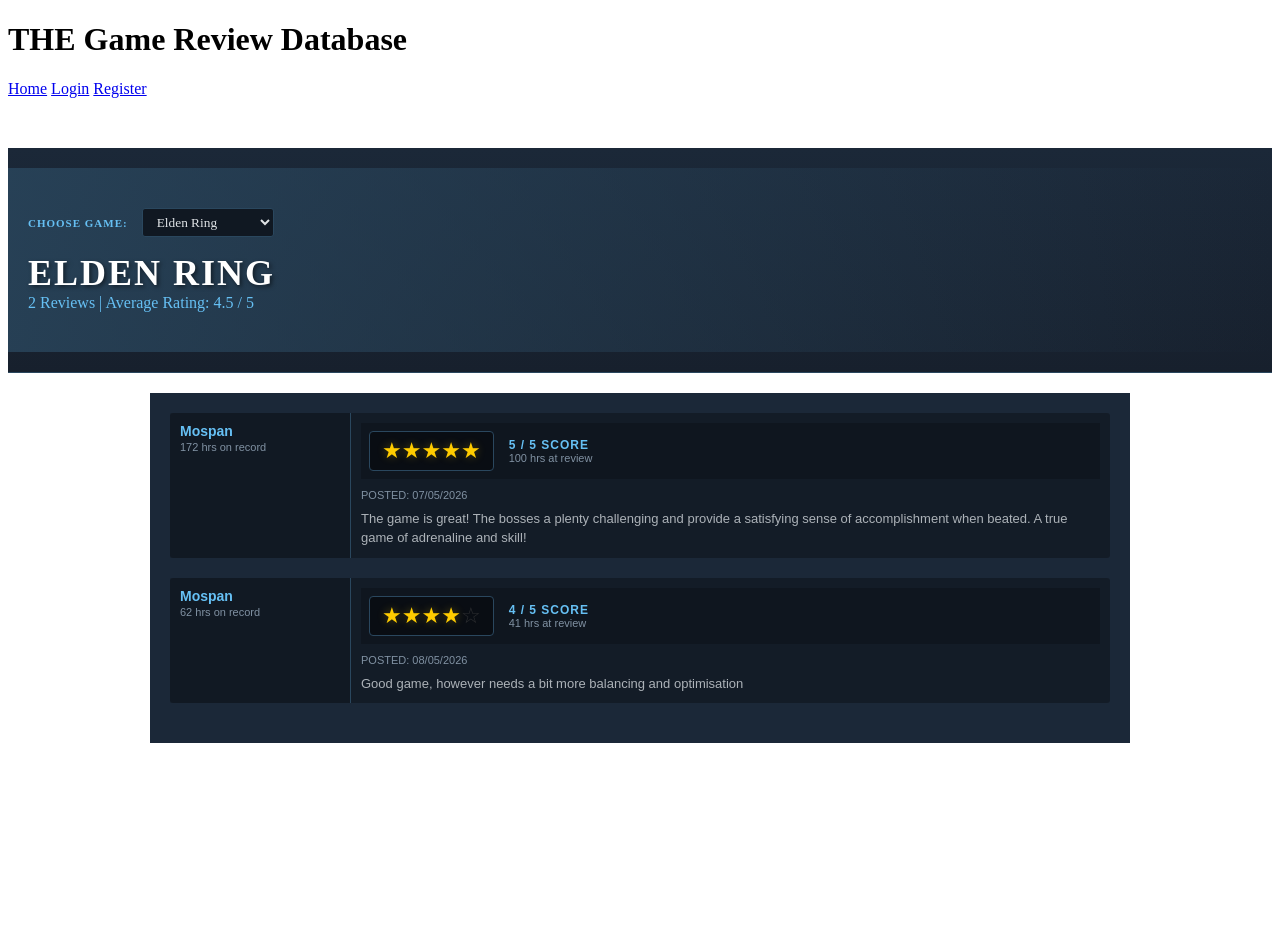
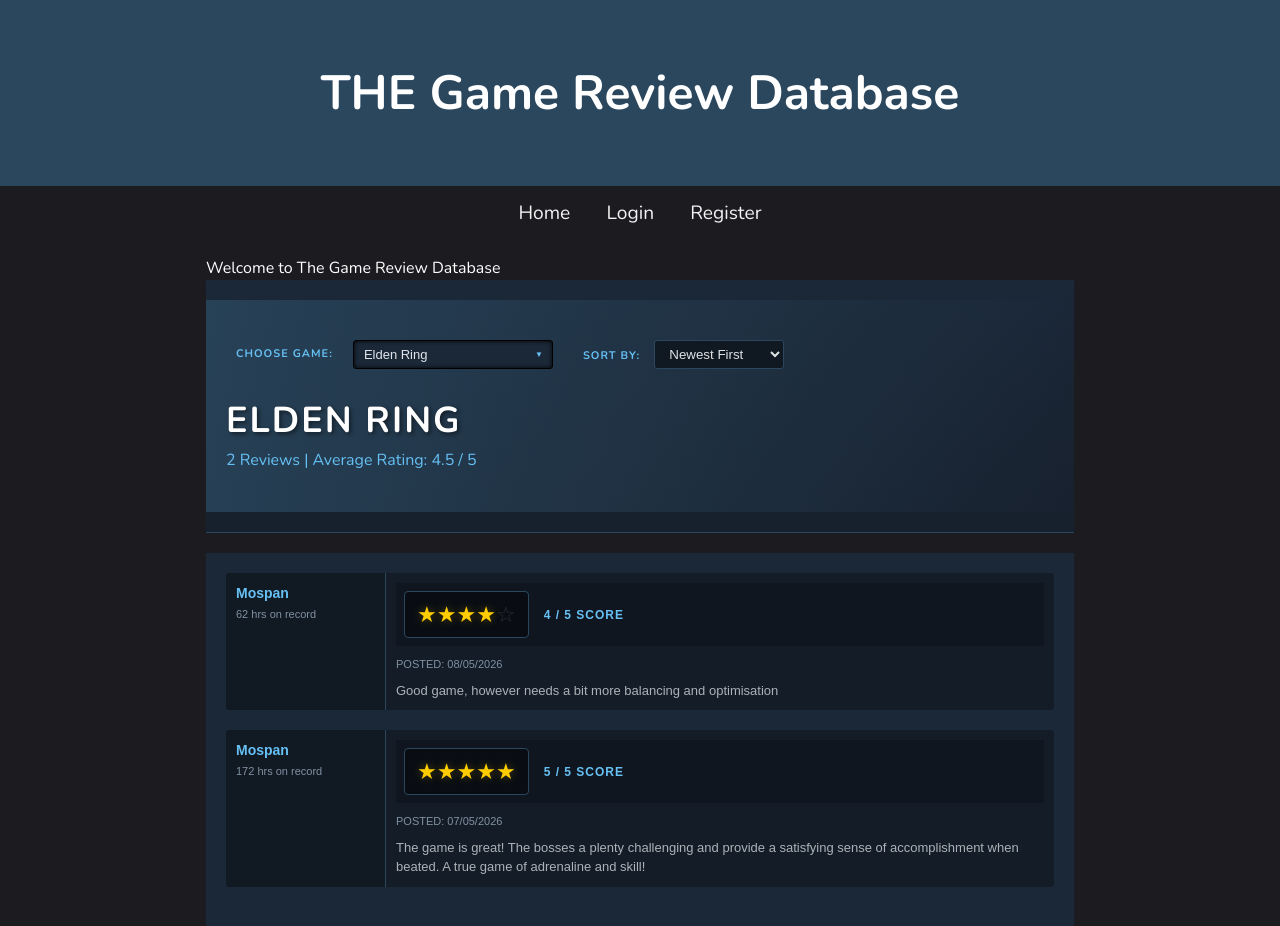
Before and after one commit to AlexMospan/Software-Engineering-Y12-AT2, a Flask app: page / in a window 1280 px wide. Shown: the top 926 px of the page. Before the commit the page ends 743 px from the top, so only its background shows below. Run offline with Flask 3, Linux system fonts and the light colour scheme; data comes from the database, SQL or seed files in the repository; both versions use the stored data as it was after the commit.

Commit message:
Fixed the search box and drop down for the review search filter

```diff
--- a/main.py
+++ b/main.py
@@ -1,6 +1,7 @@
 from flask import Flask, render_template, request, jsonify
 import sqlite3
 import db
+import traceback
 
 app = Flask(__name__)
 
@@ -42,4 +43,29 @@ def get_game_info(game_id):
         })
     return jsonify({"error": "Game not found"}), 404
 
+@app.route('/api/search-games')
+def search_games():
+    query = request.args.get('q', '').strip()
+
+    try:
+        # NOTICE THE "db." PREFIX HERE:
+        database_connection = db.get_db()
+        cursor = database_connection.cursor()
+
+        if not query:
+            cursor.execute("SELECT id, title FROM games LIMIT 10")
+        else:
+            cursor.execute(
+                "SELECT id, title FROM games WHERE title LIKE ? LIMIT 10",
+                (f"%{query}%",)
+            )
+
+        rows = cursor.fetchall()
+        output = [{"id": row["id"], "title": row["title"]} for row in rows]
+        return jsonify(output)
+
+    except Exception as e:
+        print("DATABASE ERROR:", str(e))
+        return jsonify({"error": str(e)}), 500
+
 app.run(debug=True, port=5000)
--- a/static/css/style.css
+++ b/static/css/style.css
@@ -1,4 +1,4 @@
-/* @import url("https://fonts.googleapis.com/css?family=Nunito:400,700&display=swap");
+ @import url("https://fonts.googleapis.com/css?family=Nunito:400,700&display=swap");
 
 * {
     padding: 0;
@@ -55,7 +55,7 @@ nav a.active {
 .container {
 
 }
-  */
+
 /* --- STEAM REVIEW STYLES --- */
 
 :root {
@@ -270,3 +270,127 @@ nav a.active {
     background-color: #1b2838;
     color: white;
 }
+
+.controls-row {
+    display: flex;
+    gap: 30px; /* Space between the two dropdowns */
+    margin-bottom: 10px;
+}
+
+.sort-selector-container label {
+    color: #66c0f4;
+    font-size: 11px;
+    font-weight: bold;
+    letter-spacing: 1px;
+    margin-right: 10px;
+}
+
+#sort-selector {
+    background-color: #101822;
+    color: #dfe3e6;
+    border: 1px solid #2a475e;
+    padding: 5px 10px;
+    border-radius: 3px;
+    cursor: pointer;
+}
+
+/* Container for the label and search box */
+.choose-game-wrapper {
+    display: inline-flex;
+    align-items: center;
+    gap: 10px;
+}
+
+.choose-game-label {
+    color: #67c1f5;
+    font-size: 11px;
+    font-weight: bold;
+    letter-spacing: 1px;
+    text-transform: uppercase;
+}
+
+/* Relative wrapper to keep the dropdown aligned to the input */
+.search-container {
+    position: relative;
+    width: 200px;
+}
+
+/* The styled search input mimicking Steam's dropdown aesthetic */
+#game-search {
+    width: 100%;
+    background-color: #1b2838;
+    color: #e1e4eb;
+    border: 1px solid #000;
+    border-radius: 3px;
+    padding: 6px 28px 6px 10px; /* Leave room for arrow */
+    font-size: 13px;
+    box-sizing: border-box;
+    outline: none;
+    cursor: pointer;
+    box-shadow: inset 0 0 4px #000;
+    transition: border-color 0.2s;
+}
+
+#game-search:focus {
+    border-color: #67c1f5;
+}
+
+/* Custom styled arrow on the right */
+.dropdown-arrow {
+    position: absolute;
+    right: 10px;
+    top: 50%;
+    transform: translateY(-50%);
+    color: #67c1f5;
+    font-size: 8px;
+    pointer-events: none; /* Let clicks pass through to input */
+}
+
+/* The floating dropdown container */
+.steam-dropdown {
+    position: absolute;
+    top: 101%;
+    left: 0;
+    right: 0;
+    background-color: #171a21;
+    border: 1px solid #67c1f5;
+    border-radius: 0 0 4px 4px;
+    box-shadow: 0 4px 16px rgba(0, 0, 0, 0.8);
+    max-height: 220px;
+    overflow-y: auto;
+    z-index: 1000;
+    display: none; /* Hidden by default */
+}
+
+/* Individual list entries */
+.dropdown-item {
+    padding: 8px 12px;
+    color: #c6d4df;
+    font-size: 13px;
+    cursor: pointer;
+    text-align: left;
+    border-bottom: 1px solid #232c3d;
+    transition: background-color 0.1s, color 0.1s;
+}
+
+.dropdown-item:last-child {
+    border-bottom: none;
+}
+
+/* Hover state using Steam Blue */
+.dropdown-item:hover {
+    background-color: #101822;
+    color: #fff;
+}
+
+/* Customize dropdown scrollbar for matching UI design */
+.steam-dropdown::-webkit-scrollbar {
+    width: 6px;
+}
+.steam-dropdown::-webkit-scrollbar-track {
+    background: #171a21;
+}
+.steam-dropdown::-webkit-scrollbar-thumb {
+    background: #415567;
+    border-radius: 3px;
+}
--- a/static/js/reviews.js
+++ b/static/js/reviews.js
@@ -1,22 +1,39 @@
+// Keep track of the active reviews globally
+let currentReviews = [];
+
 async function loadReviews(gameId) {
     const container = document.getElementById('debug-container');
     if (!container) return;
 
-    container.innerHTML = '<div style="color: #66c0f4; padding: 20px;">Loading reviews...</div>';
+    container.innerHTML = "Loading...";
 
     try {
         const response = await fetch(`/api/reviews/${gameId}`);
-        if (!response.ok) throw new Error(`HTTP error! status: ${response.status}`);
+        currentReviews = await response.json(); // Save reviews to our variable
 
-        const data = await response.json();
+        renderReviews(); // Call a new function to actually draw them
+    } catch (error) {
+        console.error("Fetch Error:", error);
+        container.innerHTML = "Error loading reviews.";
+    }
+}
 
-        if (data.length === 0) {
-            container.innerHTML = "Connected to DB, but 0 reviews were found for this game.";
-            return;
+function renderReviews() {
+    const container = document.getElementById('debug-container');
+    const sortType = document.getElementById('sort-selector').value;
+
+    // Sort the currentReviews array
+    if (sortType === "highest") {
+        currentReviews.sort((a, b) => b.rating - a.rating);
+    } else if (sortType === "lowest") {
+        currentReviews.sort((a, b) => a.rating - b.rating);
+    } else {
+        // Default: Newest (assuming your DB IDs or dates are sequential)
+        currentReviews.sort((a, b) => b.id - a.id);
     }
 
     let htmlContent = "";
-        data.forEach(rev => {
+    currentReviews.forEach(rev => {
         const goldStars = '★'.repeat(rev.rating);
         const emptyStars = '☆'.repeat(5 - rev.rating);
 
@@ -26,30 +43,19 @@ async function loadReviews(gameId) {
                     <div class="author-name">${rev.username}</div>
                     <div class="hours-played">${rev.total_hours_played} hrs on record</div>
                 </div>
-
                 <div class="content-column">
                     <div class="rating-header">
                         <div class="star-container">
                             <span class="gold-stars">${goldStars}</span><span class="empty-stars">${emptyStars}</span>
                         </div>
-                            <div class="rating-details">
                         <div class="status">${rev.rating} / 5 SCORE</div>
-                                <div class="playtime-at-review">${rev.hours_at_review} hrs at review</div>
                     </div>
-                        </div>
-
                     <div class="posted-date">Posted: ${rev.date}</div>
                     <div class="review-text">${rev.review_text}</div>
-
                 </div>
             </div>`;
     });
-        container.innerHTML = htmlContent;
-
-    } catch (error) {
-        console.error("Fetch Error:", error);
-        container.innerHTML = "Error loading reviews.";
-    }
+    container.innerHTML = htmlContent || "No reviews found.";
 }
 
 async function updateHeader(gameId) {
@@ -59,11 +65,13 @@ async function updateHeader(gameId) {
 
         const titleElem = document.getElementById('game-title');
         const countElem = document.getElementById('review-count');
-        const ratingElem = document.getElementById('overall-rating'); // Make sure this ID exists in HTML
+        const ratingElem = document.getElementById('overall-rating');
 
         if (titleElem && data.title) titleElem.innerText = data.title;
-        if (countElem && data.count !== undefined) countElem.innerText = `${data.count} Reviews`
-            countElem.style.color = "#66c0f4"; // Steam Blue;
+        if (countElem && data.count !== undefined) {
+            countElem.innerText = `${data.count} Reviews`;
+            countElem.style.color = "#66c0f4"; // Steam Blue
+        }
 
         // Update the Rating text
         if (ratingElem) {
@@ -91,20 +99,101 @@ async function switchToGame(gameId) {
     await loadReviews(gameId);
 }
 
-window.addEventListener('DOMContentLoaded', () => {
-    const selector = document.getElementById('game-selector');
+// --- NEW SEARCH BOX & DROPDOWN LOGIC ---
+document.addEventListener('DOMContentLoaded', () => {
+    const searchInput = document.getElementById('game-search');
+    const dropdown = document.getElementById('search-results-dropdown');
+    const sortSelector = document.getElementById('sort-selector');
 
-    if (selector) {
-        // 1. Initial Load: Load whatever is currently selected
-        switchToGame(selector.value);
+    // TRACKING STATE: Keep track of currently loaded game's title
+    let activeGameTitle = "Elden Ring";
 
-        // 2. The Fix: Add the event listener here instead of in the HTML
-        selector.addEventListener('change', (event) => {
-            // event.target.value is the ID (1, 2, 3, etc.)
-            switchToGame(event.target.value);
+    // Initial Load: Bootstrapping with default game (Elden Ring is Game ID 1)
+    // If your IDs are different, change 1 to your Elden Ring database ID
+    switchToGame(1);
+
+    // Open/search on input focus
+    searchInput.addEventListener('focus', () => {
+        if (searchInput.value === activeGameTitle) {
+            searchInput.value = "";
+        }
+        fetchSearchResults(searchInput.value);
     });
-    } else {
-        // Fallback if selector isn't found
-        switchToGame(1);
+
+    // Detect typing
+    searchInput.addEventListener('input', () => {
+        fetchSearchResults(searchInput.value);
+    });
+
+    // Fetch matching data from Python backend API
+    async function fetchSearchResults(query) {
+    try {
+        const response = await fetch(`/api/search-games?q=${encodeURIComponent(query)}`);
+        const games = await response.json();
+
+        // --- ADD THIS TEMPORARY CHECK ---
+        if (games.error) {
+            console.error("DATABASE ORM ERROR:", games.error);
+            return; // Stop execution so we don't call games.forEach()
+        }
+        // --------------------------------
+
+        renderDropdown(games);
+    } catch (error) {
+        console.error("Error retrieving game data:", error);
+    }
+}
+
+    // Populate dropdown HTML dynamically
+    function renderDropdown(games) {
+        dropdown.innerHTML = ""; // Reset dropdown container
+
+        if (games.length === 0) {
+            hideDropdown();
+            return;
+        }
+
+        games.forEach(game => {
+            const item = document.createElement("div");
+            item.className = "dropdown-item";
+            item.textContent = game.title;
+
+            // Trigger action when user clicks a dropdown item
+            item.addEventListener("click", () => {
+                searchInput.value = game.title;
+                activeGameTitle = game.title; // Update active tracker
+                hideDropdown();
+
+                // INTEGRATION: Swap to the clicked game using your existing function!
+                switchToGame(game.id);
+            });
+
+            dropdown.appendChild(item);
+        });
+
+        dropdown.style.display = "block";
+    }
+
+    function hideDropdown() {
+        dropdown.style.display = "none";
+        dropdown.innerHTML = "";
+    }
+
+    // Close the dropdown list if clicking anywhere else
+    document.addEventListener("click", (event) => {
+        if (!event.target.closest(".search-container")) {
+            // Restore input text to current active game if left blank
+            if (searchInput.value.trim() === "") {
+                searchInput.value = activeGameTitle;
+            }
+            hideDropdown();
         }
     });
+
+    // Listen for sort changes (remains unchanged)
+    if (sortSelector) {
+        sortSelector.addEventListener('change', () => {
+            renderReviews(); // Re-draw with the new sort
+        });
+    }
+});
--- a/templates/index.html
+++ b/templates/index.html
@@ -3,21 +3,41 @@
 {% block content %}
 
 <div class="container">
-
     <p style="color: white;">Welcome to The Game Review Database </p>
-
 </div>
 
 <div id="game-header-container">
     <div id="game-info-card">
         <div class="game-details">
-            <div class="game-selector-container">
-                <label for="game-selector">CHOOSE GAME:</label>
-                <select id="game-selector">
-                    <option value="1">Elden Ring</option>
-                    <option value="2">Cyberpunk 2077</option>
-                </select>
+            <div class="controls-row">
+                <div class="game-selector-container">
+                    <label for="game-selector"></label>
+                    <div class="choose-game-wrapper">
+                        <label class="choose-game-label" for="game-search">CHOOSE GAME:</label>
+                        <div class="search-container">
+                            <input
+                                type="text"
+                                id="game-search"
+                                placeholder="Select a game..."
+                                autocomplete="off"
+                                value="Elden Ring"
+                            >
+                            <span class="dropdown-arrow">▼</span>
+                            <div id="search-results-dropdown" class="steam-dropdown"></div>
+                        </div>
+                    </div>
+                </div>
+
+                <div class="sort-selector-container">
+                    <label for="sort-selector">SORT BY:</label>
+                    <select id="sort-selector">
+                        <option value="newest">Newest First</option>
+                        <option value="highest">Highest Rating</option>
+                        <option value="lowest">Lowest Rating</option>
+                    </select>
+                </div>
             </div>
+
             <h1 id="game-title">Select a Game</h1>
             <div class="stats-bar">
                 <span id="review-count">0 Reviews</span>
@@ -26,13 +46,9 @@
         </div>
     </div>
 </div>
+
 <div id="debug-container"></div>
 
 <script src="{{ url_for('static', filename='js/reviews.js') }}"></script>
 
-<script>
-    // Manually trigger it immediately to test
-    loadReviews(1);
-</script>
-
 {% endblock %}
```
Also changed, not shown: db.py (+7 -11 lines), .database/GameReviews.db. Lines whose indentation alone changed are shown as unchanged.
